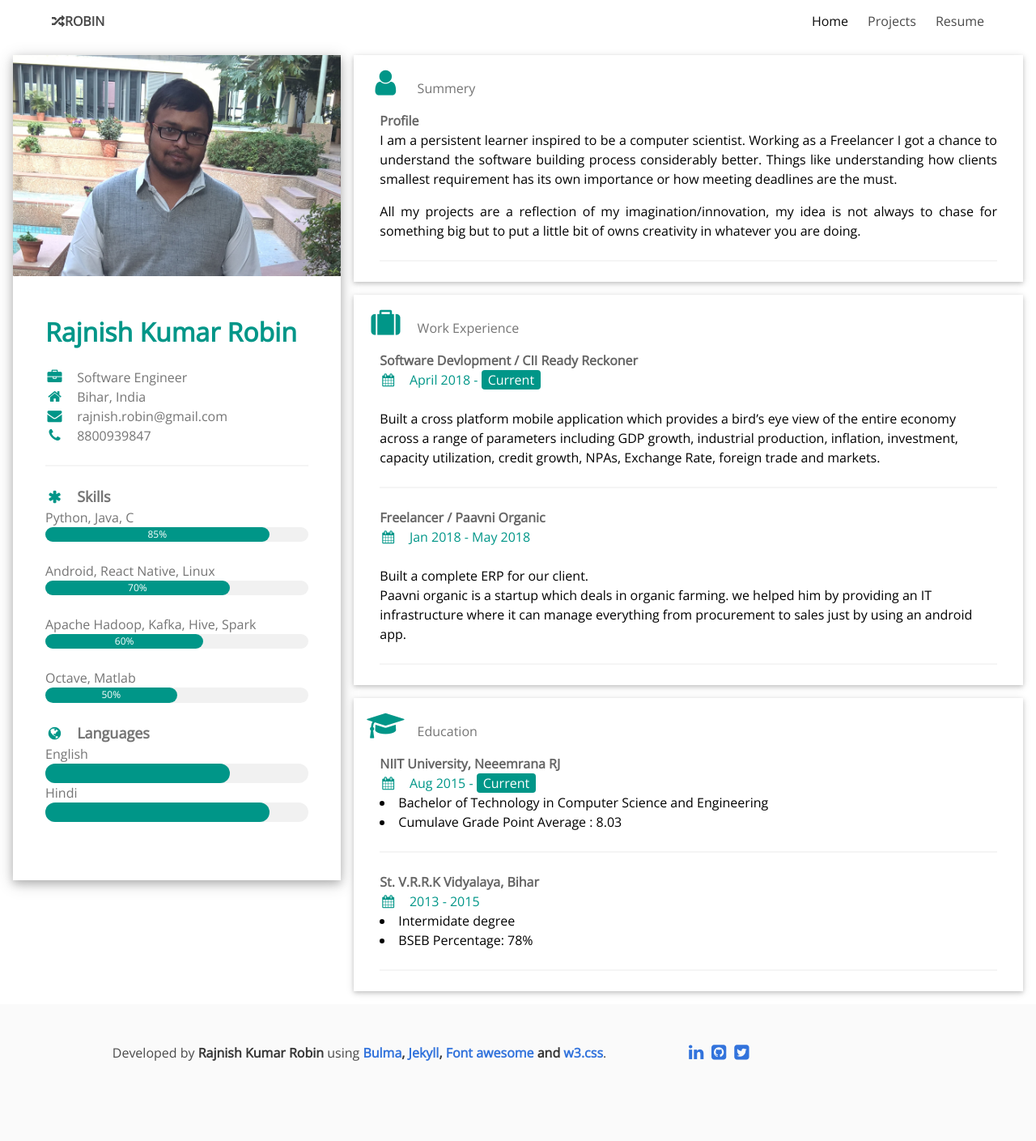
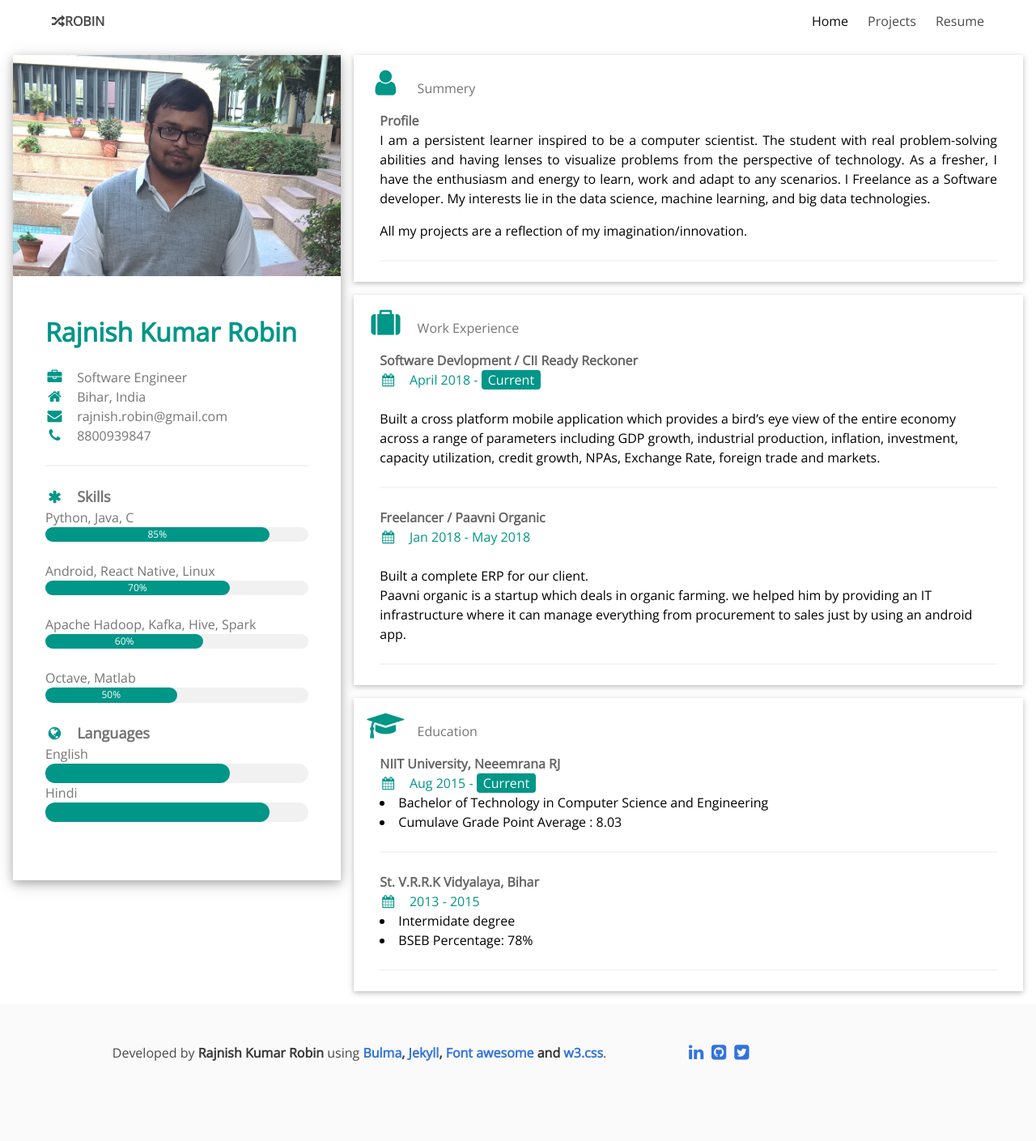
Before and after one commit to BeBinaries/bebinaries.github.io, a Jekyll site: the page built from index.html, in a window 1280 px wide. Shown: the whole page at 81% size. Built offline with Jekyll 4.4.1, drawn with Linux system fonts in a browser that asks for light colours; nearby versions of some CDN libraries.

Commit message:
added new projects

```diff
--- a/_layouts/headerfooter.html
+++ b/_layouts/headerfooter.html
@@ -8,6 +8,7 @@
         <link rel='stylesheet prefetch' href='https://use.fontawesome.com/releases/v5.0.10/css/all.css'>
         <link rel='stylesheet' href='https://fonts.googleapis.com/css?family=Open+Sans'>
         <link rel="stylesheet" href="https://cdnjs.cloudflare.com/ajax/libs/font-awesome/4.7.0/css/font-awesome.min.css">
+
         <style>
         html,body,h1,h2,h3,h4,h5,h6 {font-family: "Open Sans", sans-serif}
         </style>
--- a/_layouts/home.html
+++ b/_layouts/home.html
@@ -61,9 +61,8 @@
           <br>
         </div>
         </section>
-      </div><br>
-
-    <!-- End Left Column -->
+        </div><br>
+      <!-- End Left Column -->
     </div>
 
     <!-- Right Column -->
@@ -74,9 +73,11 @@
         <div class="w3-container">
           <h5 class="w3-opacity"><b>Profile</b></h5>
           <div class="content" style="text-align:justify">
-            <p> I am a persistent learner inspired to be a computer scientist. Working as a Freelancer I got a chance to understand the software building process considerably better.
-             Things like understanding how clients smallest requirement has its own importance or how meeting deadlines are the must. </p>
-             <p>All my projects are a reflection of my imagination/innovation, my idea is not always to chase for something big but to put a little bit of owns creativity in whatever you are doing.</p>
+            <p> I am a persistent learner inspired to be a computer scientist. The student with real problem-solving abilities and
+              having lenses to visualize problems from the perspective of technology. As a fresher, I have the enthusiasm and energy to learn, work and adapt to any scenarios.
+              I Freelance as a Software developer. My interests lie in the data science, machine learning, and big data technologies.
+              </p>
+             <p>All my projects are a reflection of my imagination/innovation.</p>
           </div>
         <hr>
         </div>
```
Also changed, not shown: _posts/projects/major/2018-05-28-paavni organic.md (added, +23 -0 lines), _posts/projects/minor/2016-03-12-desktop-sms.md (added, +17 -0 lines), _posts/projects/research/2018-04-12-oss-research.md (added, +22 -0 lines).
